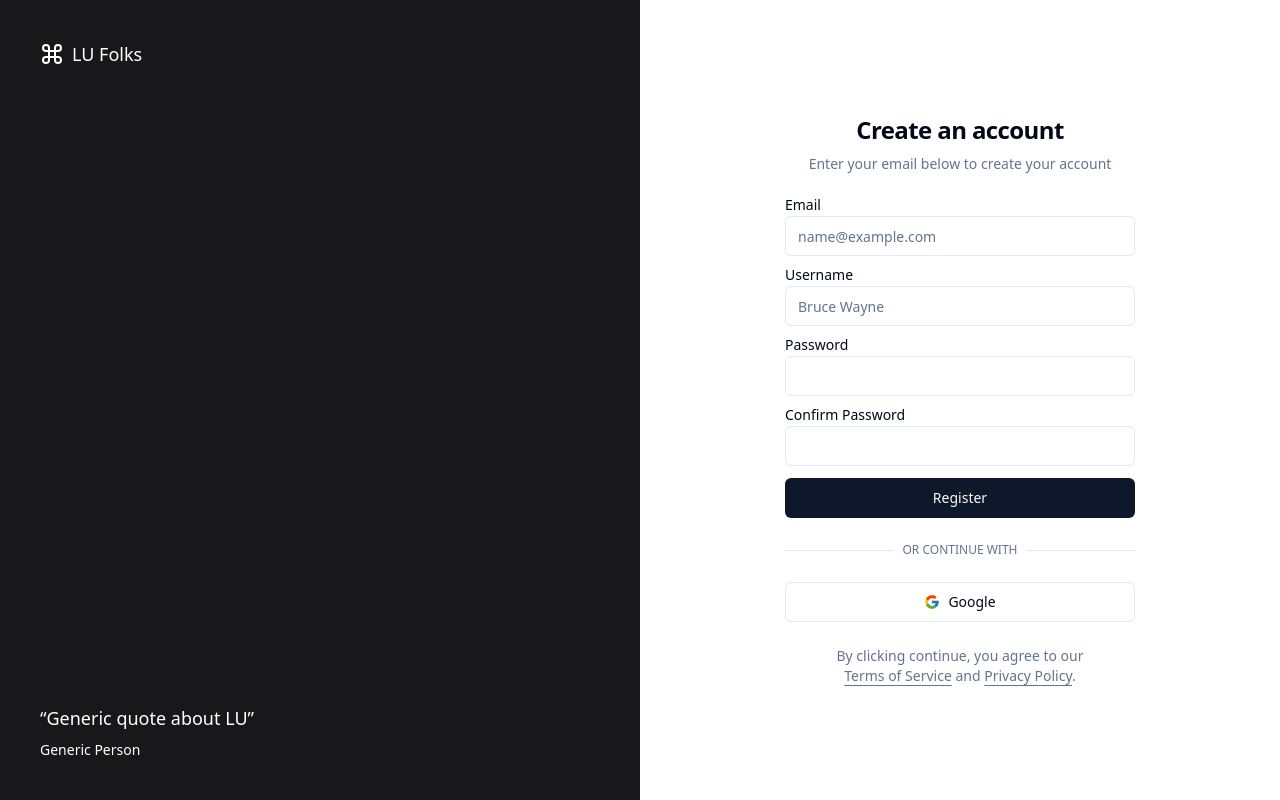
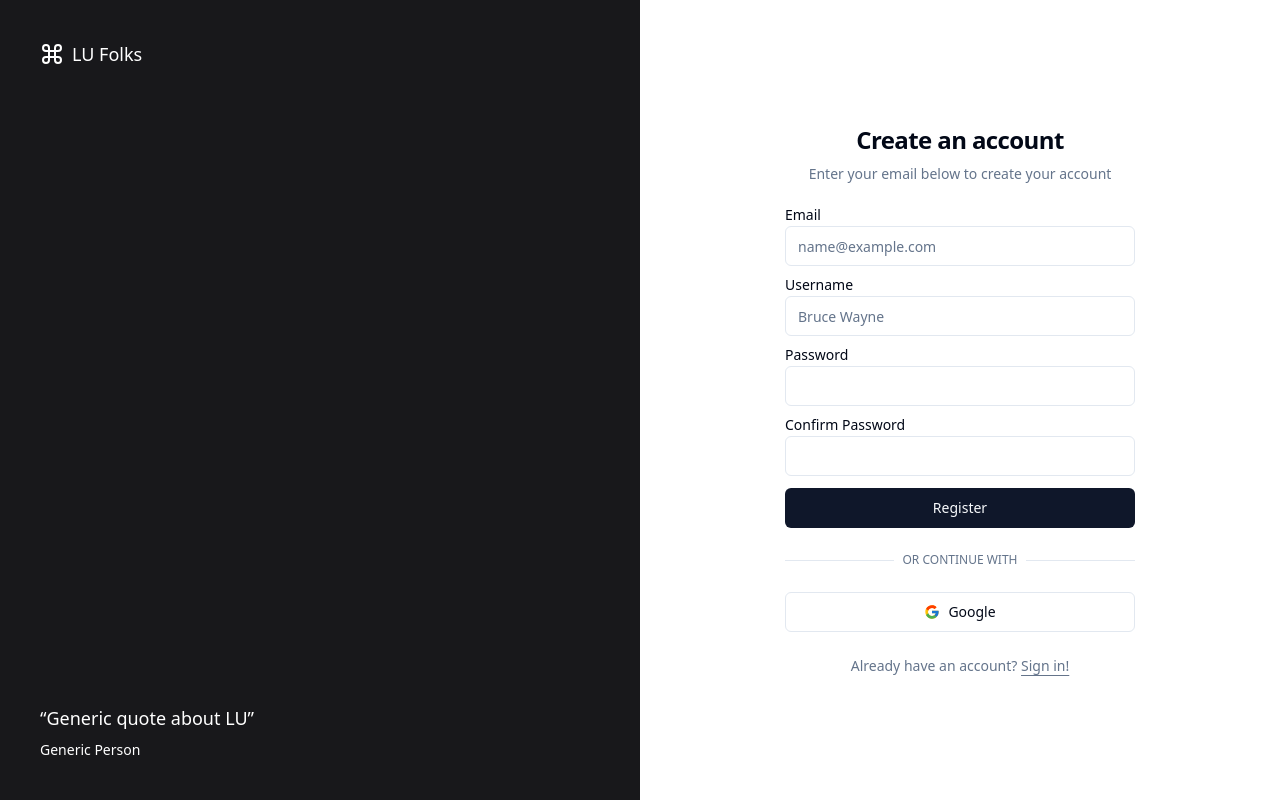
Before and after one commit to alaminShaheen/lu-folks, a React (Vite) app in the folder client/: page /register in a window 1280 px wide. Built offline with nearby package versions, Linux system fonts and the light colour scheme.

Commit message:
chore: Linked login and register page to each other

```diff
--- a/client/src/pages/Login.tsx
+++ b/client/src/pages/Login.tsx
@@ -6,6 +6,7 @@ import { FcGoogle } from "react-icons/fc";
 import { Fragment, useState } from "react";
 import { useForm } from "react-hook-form";
 import LoginFormType from "../models/form/LoginFormType.ts";
+import { Link } from "react-router-dom";
 
 const Login = () => {
 	const [isLoading, setIsLoading] = useState(false);
@@ -92,15 +93,22 @@ const Login = () => {
 							</Button>
 						</div>
 						<p className="px-8 text-center text-sm text-muted-foreground">
-							By clicking continue, you agree to our{" "}
-							<span className="underline underline-offset-4 hover:text-primary">
-								Terms of Service
-							</span>{" "}
-							and{" "}
-							<span className="underline underline-offset-4 hover:text-primary">
-								Privacy Policy
-							</span>
-							.
+							{/*By clicking continue, you agree to our{" "}*/}
+							{/*<span className="underline underline-offset-4 hover:text-primary">*/}
+							{/*	Terms of Service*/}
+							{/*</span>{" "}*/}
+							{/*and{" "}*/}
+							{/*<span className="underline underline-offset-4 hover:text-primary">*/}
+							{/*	Privacy Policy*/}
+							{/*</span>*/}
+							{/*.*/}
+							Don't have an account?{" "}
+							<Link
+								to="/register"
+								className="underline underline-offset-4 hover:text-primary"
+							>
+								Sign up!
+							</Link>
 						</p>
 					</div>
 				</div>
--- a/client/src/pages/Register.tsx
+++ b/client/src/pages/Register.tsx
@@ -6,6 +6,7 @@ import { Input } from "../components/ui/input.tsx";
 import { useForm } from "react-hook-form";
 import { Label } from "../components/ui/label.tsx";
 import RegisterFormType from "../models/form/RegisterFormType.ts";
+import { Link } from "react-router-dom";
 
 const Register = () => {
 	const [isLoading, setIsLoading] = useState(false);
@@ -148,15 +149,22 @@ const Register = () => {
 							</Button>
 						</div>
 						<p className="px-8 text-center text-sm text-muted-foreground">
-							By clicking continue, you agree to our{" "}
-							<span className="underline underline-offset-4 hover:text-primary">
-								Terms of Service
-							</span>{" "}
-							and{" "}
-							<span className="underline underline-offset-4 hover:text-primary">
-								Privacy Policy
-							</span>
-							.
+							{/*By clicking continue, you agree to our{" "}*/}
+							{/*<span className="underline underline-offset-4 hover:text-primary">*/}
+							{/*	Terms of Service*/}
+							{/*</span>{" "}*/}
+							{/*and{" "}*/}
+							{/*<span className="underline underline-offset-4 hover:text-primary">*/}
+							{/*	Privacy Policy*/}
+							{/*</span>*/}
+							{/*.*/}
+							Already have an account?{" "}
+							<Link
+								to="/login"
+								className="underline underline-offset-4 hover:text-primary"
+							>
+								Sign in!
+							</Link>
 						</p>
 					</div>
 				</div>
```
